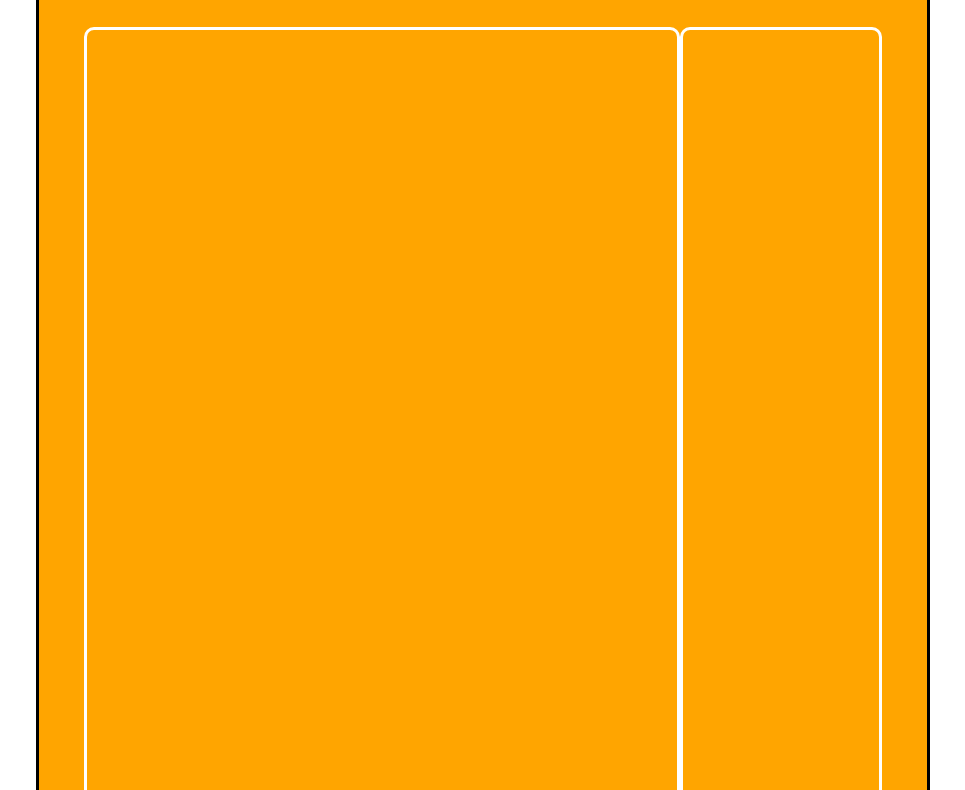
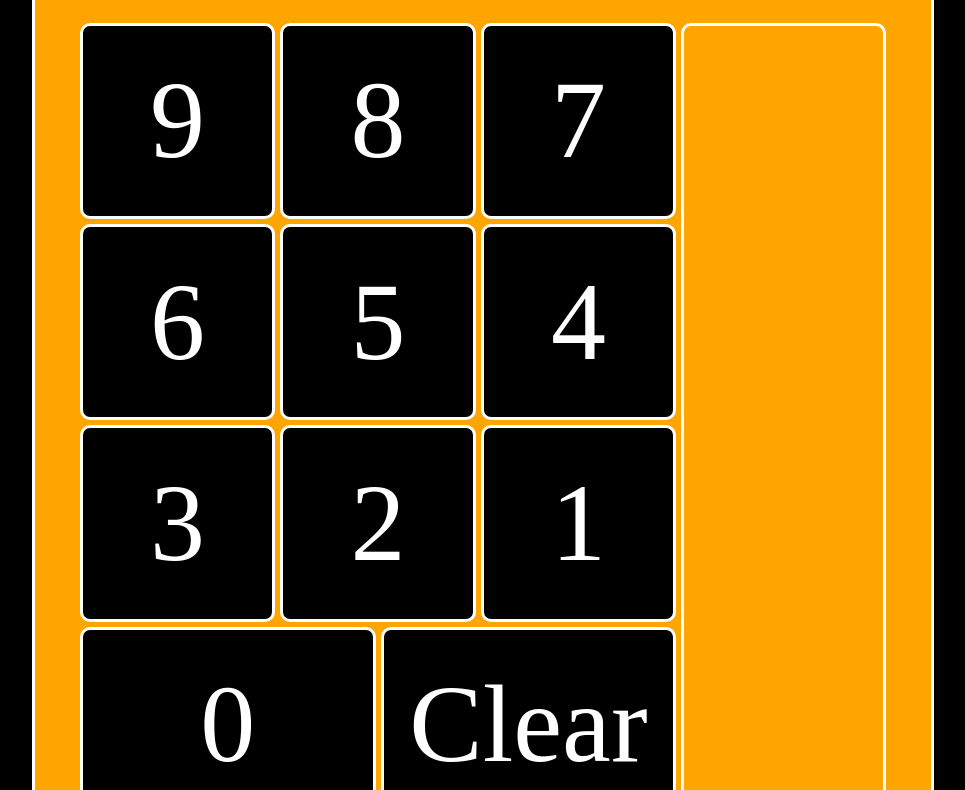
Before and after one commit to hugo-coisne/odin-calculator, a plain HTML site: page index.html in a window 1280 px wide. Shown: the part 279-1069 px from the top of the page, without its empty margins (157-1122 px from the left). Drawn offline with Linux system fonts and the light colour scheme.

Commit message:
add digits

```diff
--- a/script.js
+++ b/script.js
@@ -1,28 +1,28 @@
-function add(a,b){
-    return a+b
+function add(a, b) {
+    return a + b;
 }
 
-function substract(a,b){
-    return a-b
+function substract(a, b) {
+    return a - b;
 }
 
-function multiply(a,b){
-    return a*b
+function multiply(a, b) {
+    return a * b;
 }
 
-function divide(a,b){
-    return a/b
+function divide(a, b) {
+    return a / b;
 }
 
 let n;
 let m;
 let o;
 
-function operate(a,b,op){
-    if(op=="+") return add(a,b)
-    if(op=="-") return substract(a,b)
-    if(op=="*") return multiply(a,b)
-    if(op=="/") return divide(a,b)
+function operate(a, b, op) {
+    if (op == "+") return add(a, b);
+    if (op == "-") return substract(a, b);
+    if (op == "*") return multiply(a, b);
+    if (op == "/") return divide(a, b);
 }
 
 const body = document.querySelector("body");
@@ -32,7 +32,7 @@ calculator.id = "calculator";
 
 const display = document.createElement("div");
 display.id = "display";
-display.innerText="1234567890"
+display.innerText = "1234567890";
 
 const keys = document.createElement("div");
 keys.id = "keys";
@@ -43,6 +43,29 @@ digits.id = "digits";
 const operators = document.createElement('div');
 operators.id = "operators";
 
+for (let j = 9; j >= 0; j -= 3) {
+    const row = document.createElement("div");
+    row.classList = "row";
+    for (let i = 0; i <= 2; i++) {
+        if (j - i >= 0) {
+            const digit = document.createElement('div');
+            digit.innerText = j - i;
+            digit.classList = `key`;
+            digit.id = j - i;
+            row.appendChild(digit);
+        }
+    }
+    if(row.childElementCount==1){
+        const digit = document.createElement('div');
+        digit.classList = `key`;
+        digit.id = "clear";
+        digit.innerText = "Clear";
+        row.appendChild(digit);
+    }
+    digits.appendChild(row);
+}
+
+
 keys.appendChild(digits);
 keys.appendChild(operators);
 calculator.appendChild(display);
--- a/style.css
+++ b/style.css
@@ -1,12 +1,15 @@
 * {
     border-radius: 10px;
-    border-style:solid;
-    border-color:white;
+    border-style: solid;
+    border-color: white;
 }
-
+html, body, #digits, #keys, .row {
+    border-style:none;
+}
 body {
     margin: 0px;
     padding: 0px;
+    background-color: black;
 }
 
 #calculator {
@@ -16,7 +19,7 @@ body {
     background-color: orange;
     margin-top: 5%;
     padding-top: 5%;
-    border-color:black;
+    border-color: white;
 }
 
 #display {
@@ -29,26 +32,47 @@ body {
     font-size: 110px;
     padding-right: 10px;
     padding-bottom: 10px;
-    border-style:solid;
+    border-style: solid;
 }
 
 #keys {
-    border-style: none;
     width: 90%;
     height: 80%;
     margin: auto;
     margin-top: 5%;
     display: flex;
+    gap:5px;
 }
 
 #digits {
     width: 20%;
     aspect-ratio: 1/1;
     flex: 3;
+    display:flex;
+    flex-direction: column;
+    gap:5px;
 }
 
 #operators {
     width: 20%;
     aspect-ratio: 1/1;
     flex: 1;
+
 }
+
+.row {
+    display:flex;
+    flex:1;
+    gap:5px;
+}
+
+.key {
+    flex:1;
+    background-color: black;
+    color:white;
+    font-size:110px;
+    display:flex;
+    justify-content: center;
+    align-items: center;
+
+}
```
Also changed, not shown: index.html (+3 -0 lines).
